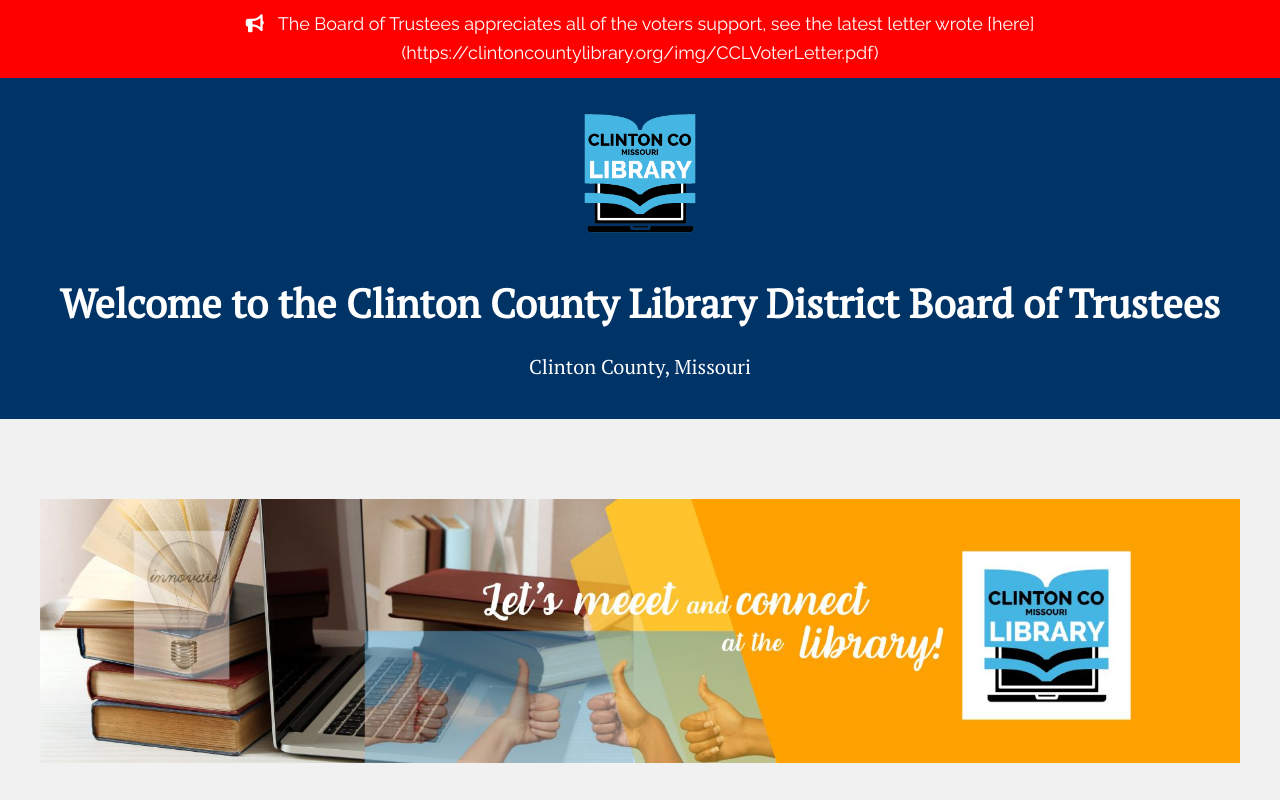
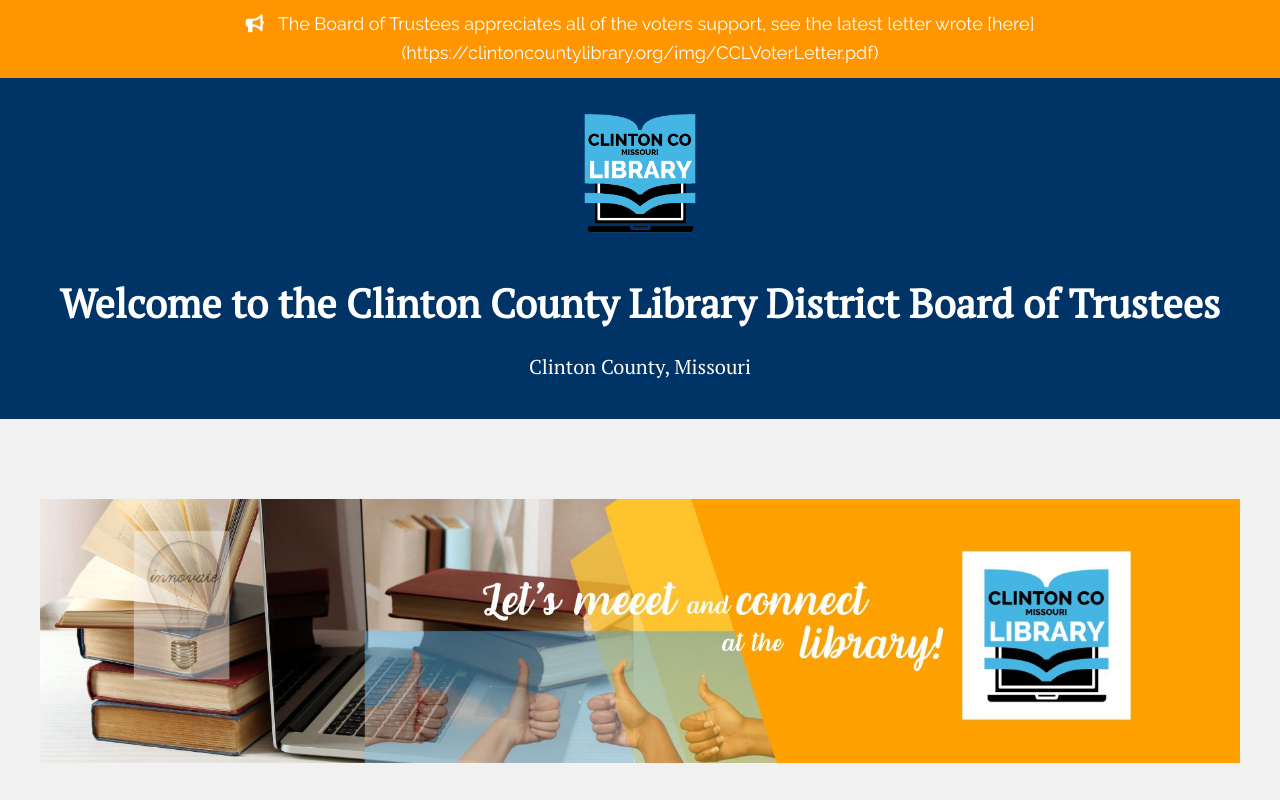
Before and after one commit to Clinton-County-CAPs/clinton-county-initiative, a plain HTML site: page index.html in a window 1280 px wide. Shown: the top 800 px of the page. Drawn offline with Linux system fonts and the light colour scheme.

Commit message:
color swap

```diff
--- a/index.html
+++ b/index.html
@@ -12,7 +12,7 @@
 </head>
 
 <body>
-    <div style="background-color: red; color: white; font-family: Raleway, sans-serif; padding: 10px 20px; text-align: center; font-size: 18px; position: relative; z-index: 1000;">
+    <div style="background-color: rgb(255, 149, 0); color: white; font-family: Raleway, sans-serif; padding: 10px 20px; text-align: center; font-size: 18px; position: relative; z-index: 1000;">
         <i class="fas fa-bullhorn" style="margin-right: 10px;"></i>
         The Board of Trustees appreciates all of the voters support, see the latest letter wrote [here](https://clintoncountylibrary.org/img/CCLVoterLetter.pdf)
     </div>
```
